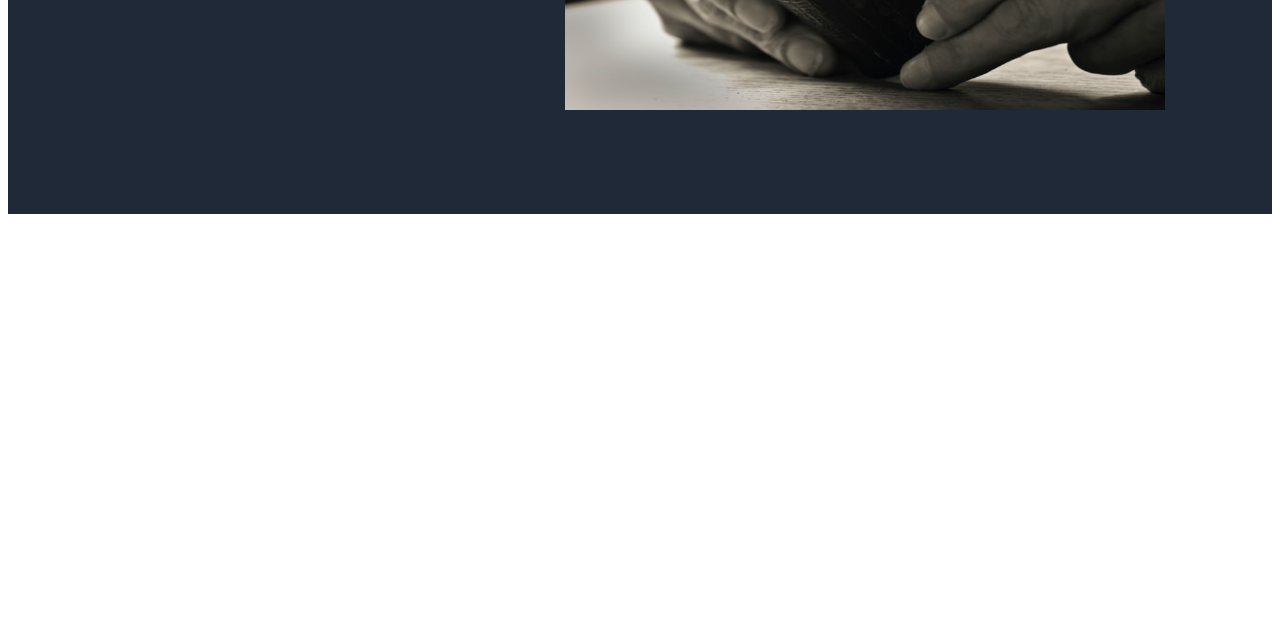
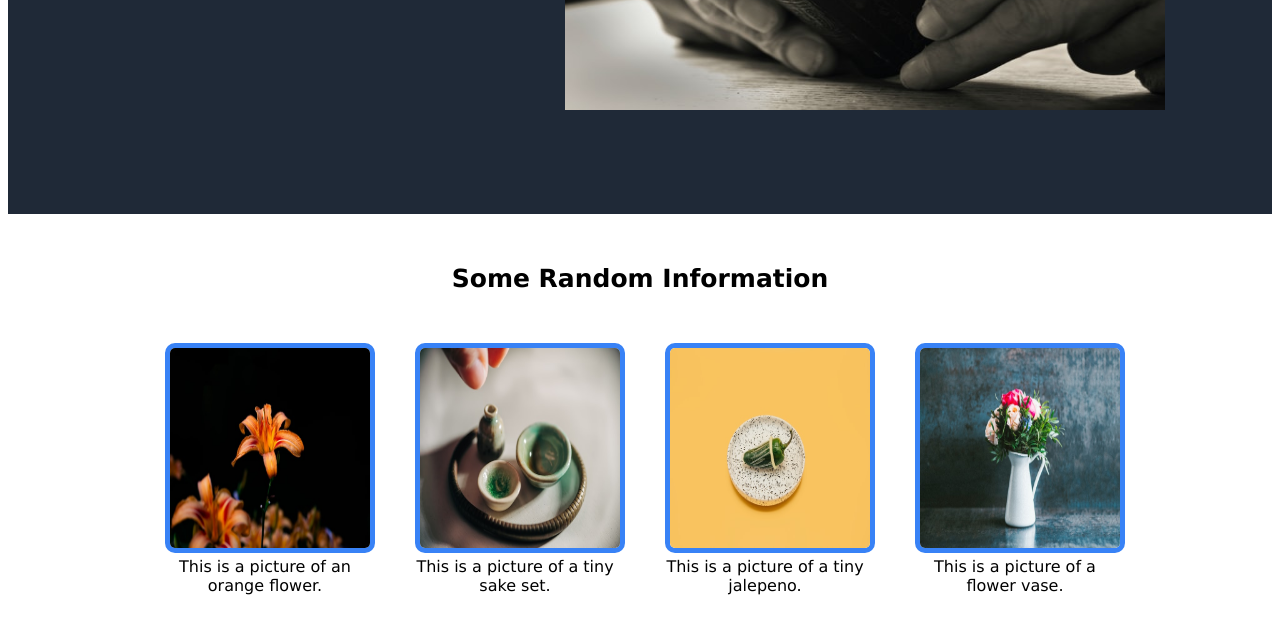
Before and after one commit to kotynskm/landing-page, a plain HTML site: page index.html in a window 1280 px wide. Shown: the part 349-982 px from the top of the page. Before the commit the page ends 800 px from the top, so only its background shows below. Drawn offline with Linux system fonts and the light colour scheme.

Commit message:
Added html and style coding for second website section

```diff
--- a/index.html
+++ b/index.html
@@ -31,6 +31,35 @@
         </article>
         </section>
 
+    <div class="info-text">Some Random Information</div>
+
+    <div class="container">
+        <div class="info">
+            <img src="flower.jpg" alt="orange flower with a black background">
+            <div class="text">This is a picture of an orange flower.</div>
+        </div>
+        <div class="info">
+            <img src="tiny.jpg" alt="a tiny sake set with two fingers reaching down to grasp it">
+            <div class="text">This is a picture of a tiny sake set.</div>
+        </div>
+        <div class="info">
+            <img src="pepper.jpg" alt="a tiny jalepeno pepper on a white plate with a yellow background">
+            <div class="text">This is a picture of a tiny jalepeno.</div>
+        </div>
+        <div class="info">
+            <img src="flower2.jpg" alt="a white vase with flowers with a gray blue background">
+            <div class="text">This is a picture of a flower vase.</div>
+        </div>
+    </div>
+
+
+
+
+
+
+
+    </section>
+
 
 
 
--- a/style.css
+++ b/style.css
@@ -65,3 +65,31 @@ button {
 .contrast-text {
     color: gray;
 }
+
+.container {
+    display: flex;
+    justify-content: center;
+    align-items: center;
+    gap: 50px;
+    padding-bottom: 50px;
+}
+
+.container img {
+    width: 200px;
+    height: 200px;
+    border: solid #3882F6 5px;
+    border-radius: 10px;
+}
+
+.info {
+    text-align: center;
+    max-width: 200px;
+}
+
+.info-text {
+    text-align: center;
+    font-size: 25px;
+    font-weight: 600;
+    margin-top: 50px;
+    margin-bottom: -50px;
+}
```
